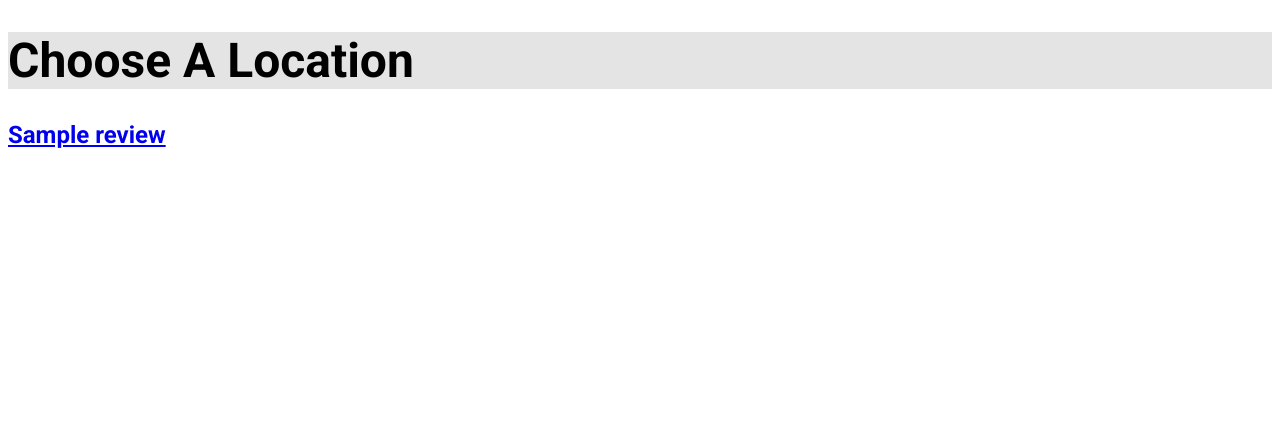
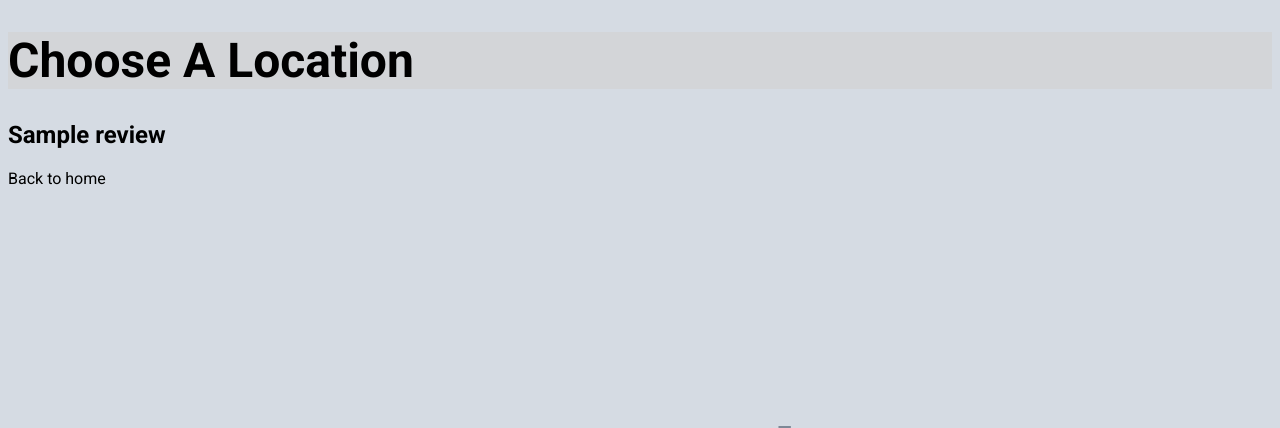
Before and after one commit to RochelleTaylor/reviewvacation, a Spring Boot app: page /reviewcategory?id=1 in a window 1280 px wide. Shown: the top 428 px of the page. Run offline with Spring Boot 4, Linux system fonts and the light colour scheme; tables that the repository leaves empty hold one stand-in row (values such as "Sample post"); grey boxes marked "Sample" are stand-in pictures.

Commit message:
initial push

```diff
--- a/src/main/resources/static/css/style.css
+++ b/src/main/resources/static/css/style.css
@@ -24,6 +24,14 @@ header {
 
 }
 
+a{
+	color: black;
+	text-decoration:none;
+}
+a:hover {
+    text-decoration: underline;
+}
+
 small {
     font-size: .8rem;
 }
--- a/src/main/resources/templates/categories.html
+++ b/src/main/resources/templates/categories.html
@@ -16,7 +16,7 @@
 	<div th:each="category: ${categories}">
 		<h2>
 			<a th:href="@{/reviewcategory(id=${category.id})}"  th:text="${category.name}"></a>
-					<a href="http://localhost:8080/categories">Back to home</a>
+
 
 		</h2>
 
--- a/src/main/resources/templates/category.html
+++ b/src/main/resources/templates/category.html
@@ -6,6 +6,7 @@
 <head>
 <link rel="stylesheet" type="text/css" href="css/style.css" />
 <title>A List Of Vacation Locations</title>
+
 </head>
 
 <body>
@@ -20,6 +21,7 @@
 		</h2>
 
 	</div>
+	<p><a href="http://localhost:8080/categories">Back to home</a></p>
 <footer>
 </footer>
 </body>
--- a/src/main/resources/templates/reviewcategory.html
+++ b/src/main/resources/templates/reviewcategory.html
@@ -6,6 +6,12 @@
 <head>
 <link rel="stylesheet" type="text/css" href="css/style.css" />
 <title>A List Of Vacation Locations</title>
+<style th:inline="text">
+body{
+	background-image: url([[${category.imageUrl}]]);
+	background-size: cover;
+	}
+	</style>
 </head>
 
 <body>
@@ -19,6 +25,8 @@
 		</h2>
 
 	</div>
+		<p><a href="http://localhost:8080/categories">Back to home</a></p>
+
 <footer>
 </footer>
 </body>
```
Also changed, not shown: src/main/java/org/wecancodeit/reviewvacation/Category.java (+7 -1 lines), 2 other files.
